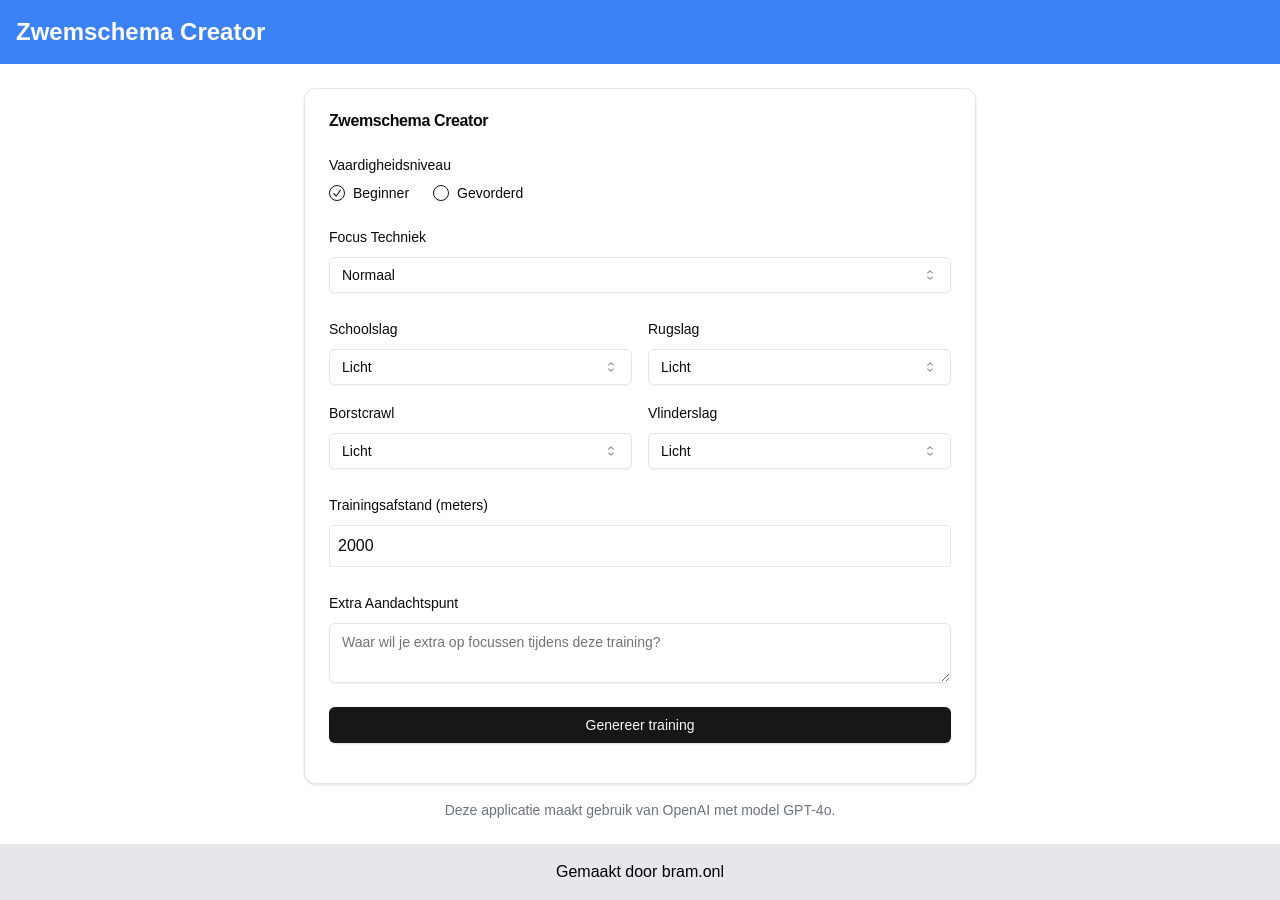
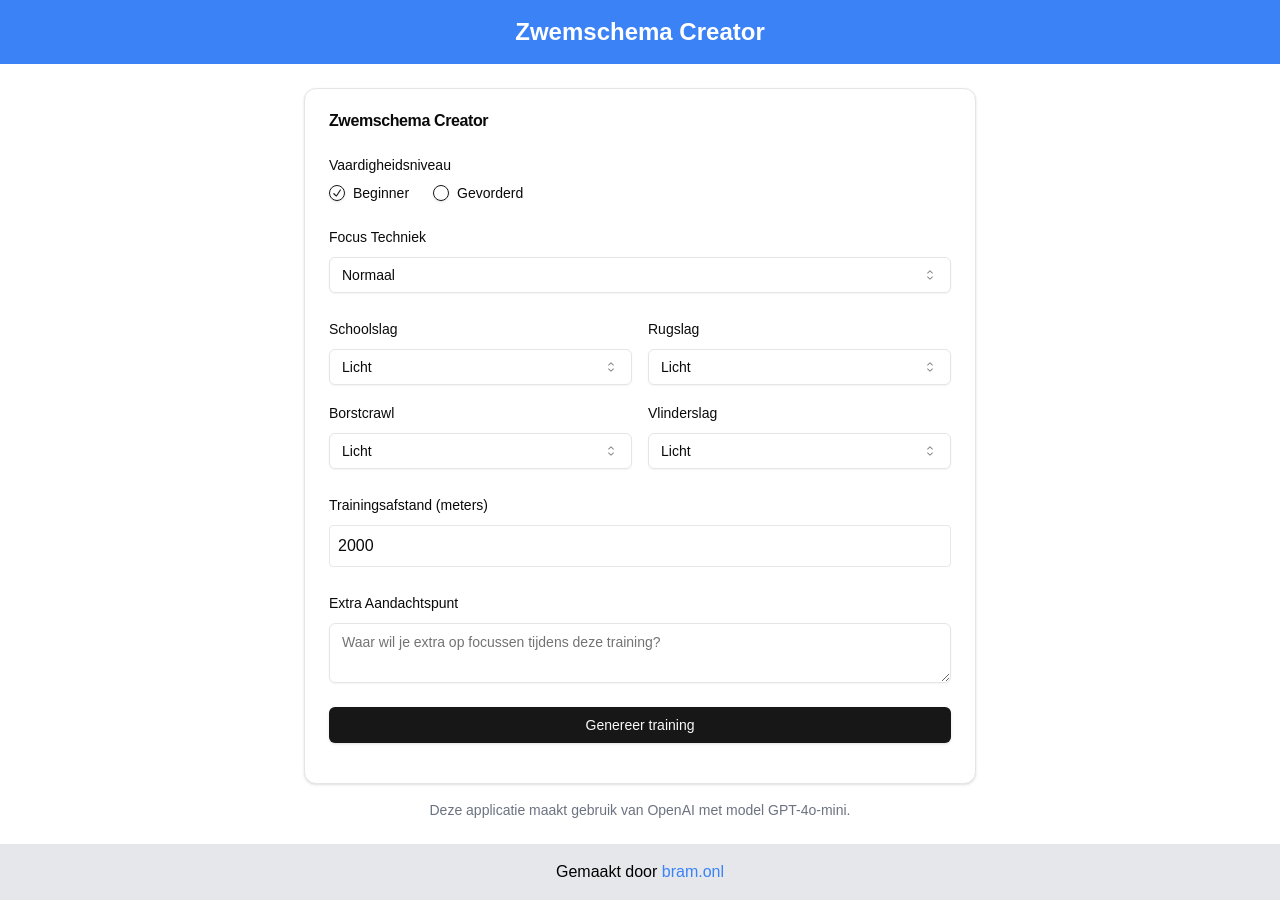
Before and after one commit to bramdoppen/zwemschema-generator, a Next.js app: page / in a window 1280 px wide. Built offline with nearby package versions, Linux system fonts and the light colour scheme.

Commit message:
Update project

```diff
--- a/src/app/layout.tsx
+++ b/src/app/layout.tsx
@@ -14,7 +14,7 @@ const geistMono = localFont({
 });
 
 export const metadata: Metadata = {
-  title: "Zwemtraining Generator",
+  title: "Zwemtraining Generator - Met liefde gemaakt door Bram",
   description: "Genereer gepersonaliseerde zwemtrainingen met behulp van AI",
 };
 
--- a/src/app/page.tsx
+++ b/src/app/page.tsx
@@ -3,19 +3,24 @@ import { ZwemschemaCreatorComponent } from "@/components/zwemschema-creator";
 export default function Home() {
   return (
     <div className="flex flex-col min-h-screen">
-      <header className="bg-blue-500 p-4 text-white mb-6">
+      <header className="bg-blue-500 p-4 text-white mb-6 sm:text-center">
         <h1 className="text-2xl font-bold">Zwemschema Creator</h1>
       </header>
 
       <main className="flex-grow px-4 mb-6">
         <ZwemschemaCreatorComponent />
         <p className="text-sm text-center text-gray-500 mt-4">
-          Deze applicatie maakt gebruik van OpenAI met model GPT-4o.
+          Deze applicatie maakt gebruik van OpenAI met model GPT-4o-mini.
         </p>
       </main>
 
       <footer className="bg-gray-200 p-4 text-center mt-auto">
-        <p>Gemaakt door bram.onl</p>
+        <p>
+          Gemaakt door{" "}
+          <a href="https://bram.onl" className="text-blue-500 hover:underline">
+            bram.onl
+          </a>
+        </p>
       </footer>
     </div>
   );
--- a/src/components/genereer-training.tsx
+++ b/src/components/genereer-training.tsx
@@ -59,7 +59,10 @@ export default function GenereerTraining({ prompt }: { prompt: string }) {
 
       <div className="mt-4 space-y-4">
         {workout.sections?.map((section, index) => (
-          <div key={index} className="bg-gray-100 rounded-md p-4">
+          <div
+            key={index}
+            className="bg-gray-100 rounded-md p-4 print:bg-gray-100"
+          >
             <h3 className="font-bold mb-2">{section.title}</h3>
             <p>Afstand: {section.distance} meters</p>
             <ul className="list-disc pl-5 mt-2">
```
